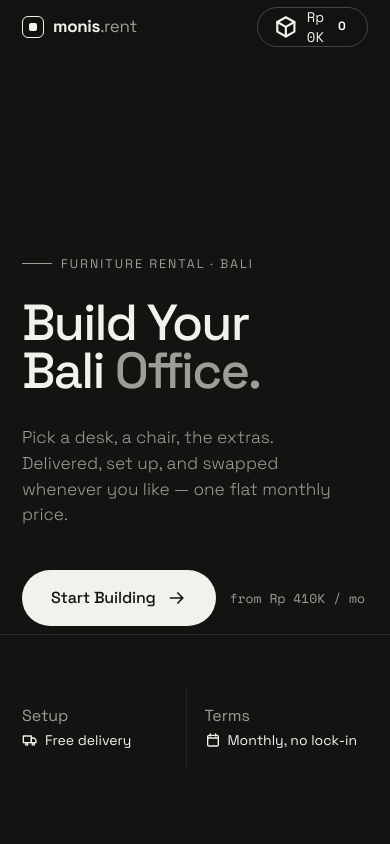
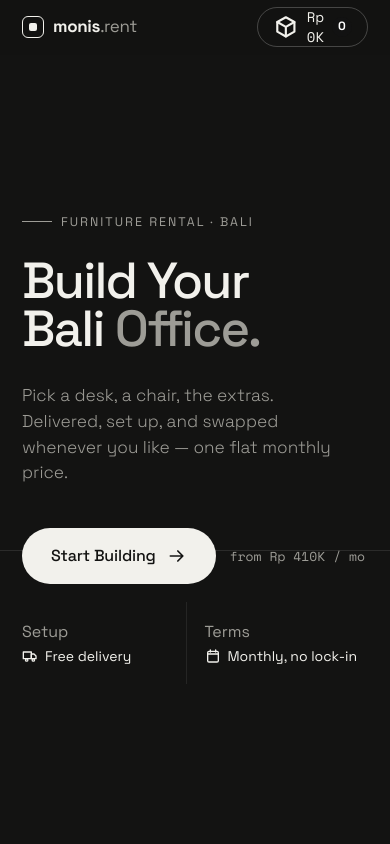
Before and after one commit to gnoxige/monis.rent, a Next.js app: page / in a window 390 px wide. Shown: the top 844 px of the page. Built offline with nearby package versions, Linux system fonts and the light colour scheme.

Commit message:
Fix hero CTA overlap

```diff
--- a/app/globals.css
+++ b/app/globals.css
@@ -220,8 +220,10 @@ header.bar.on-dark .ghost:hover {
 
 .hero .wrap {
   padding-top: 6vh;
-  padding-bottom: 9vh;
+  padding-bottom: max(140px, 18vh);
   width: 100%;
+  position: relative;
+  z-index: 1;
 }
 
 .eyebrow {
@@ -323,6 +325,7 @@ header.bar.on-dark .ghost:hover {
   right: 0;
   bottom: 0;
   border-top: 1px solid rgba(255, 255, 255, .1);
+  pointer-events: none;
 }
 
 .hero-meta .wrap {
@@ -1055,6 +1058,10 @@ footer.foot .wrap {
     display: none;
   }
 
+  .hero .wrap {
+    padding-bottom: 160px;
+  }
+
   .hero-meta .cell:nth-child(n + 3) {
     display: none;
   }
```
